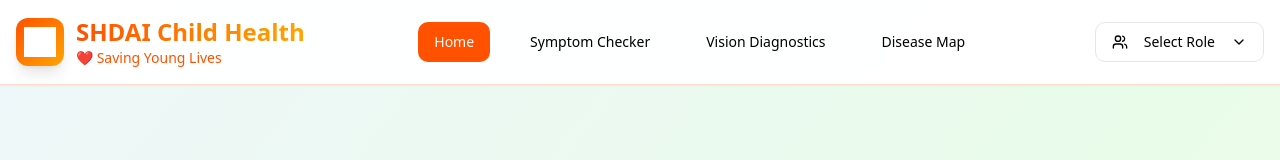
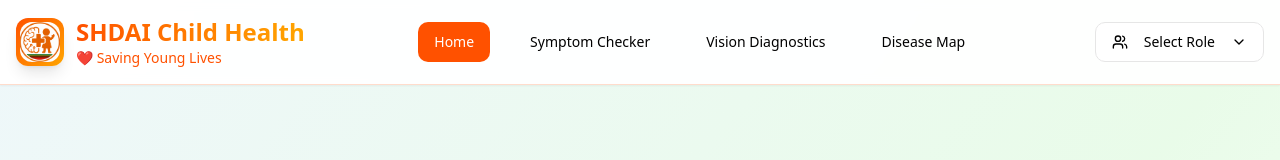
Before and after one commit to 2005Chibwana/shdai-child-health-insights, a React (Vite) app: page / in a window 1280 px wide. Shown: the top 160 px of the page. Built offline with nearby package versions, Linux system fonts and the light colour scheme.

Commit message:
Add logo

```diff
--- a/src/pages/Index.tsx
+++ b/src/pages/Index.tsx
@@ -12,6 +12,7 @@ import HealthDashboard from '@/components/HealthDashboard';
 import AdminDashboard from '@/components/AdminDashboard';
 import DiseaseSurveillance from '@/components/DiseaseSurveillance';
 import ChatBot from '@/components/ChatBot';
+import shdaiLogo from '@/assets/shdai-logo.jpg';
 
 const Index = () => {
   const [selectedRole, setSelectedRole] = useState<string | null>(null);
@@ -54,9 +55,9 @@ const Index = () => {
             <div className="flex items-center space-x-3">
               <div className="w-12 h-12 rounded-xl overflow-hidden flex items-center justify-center bg-gradient-to-br from-primary to-secondary shadow-lg">
                 <img
-                  src="/lovable-uploads/0e038066-6702-4388-bdb0-9774a0033d24.png"
-                  alt="SHDAI Logo"
-                  className="w-8 h-8 object-contain filter brightness-0 invert"
+                  src={shdaiLogo}
+                  alt="SHDAI Logo - Smart Health Diagnostics AI"
+                  className="w-10 h-10 object-cover rounded-lg"
                 />
               </div>
               <div>
```
Also changed, not shown: src/assets/shdai-logo.jpg (added).
